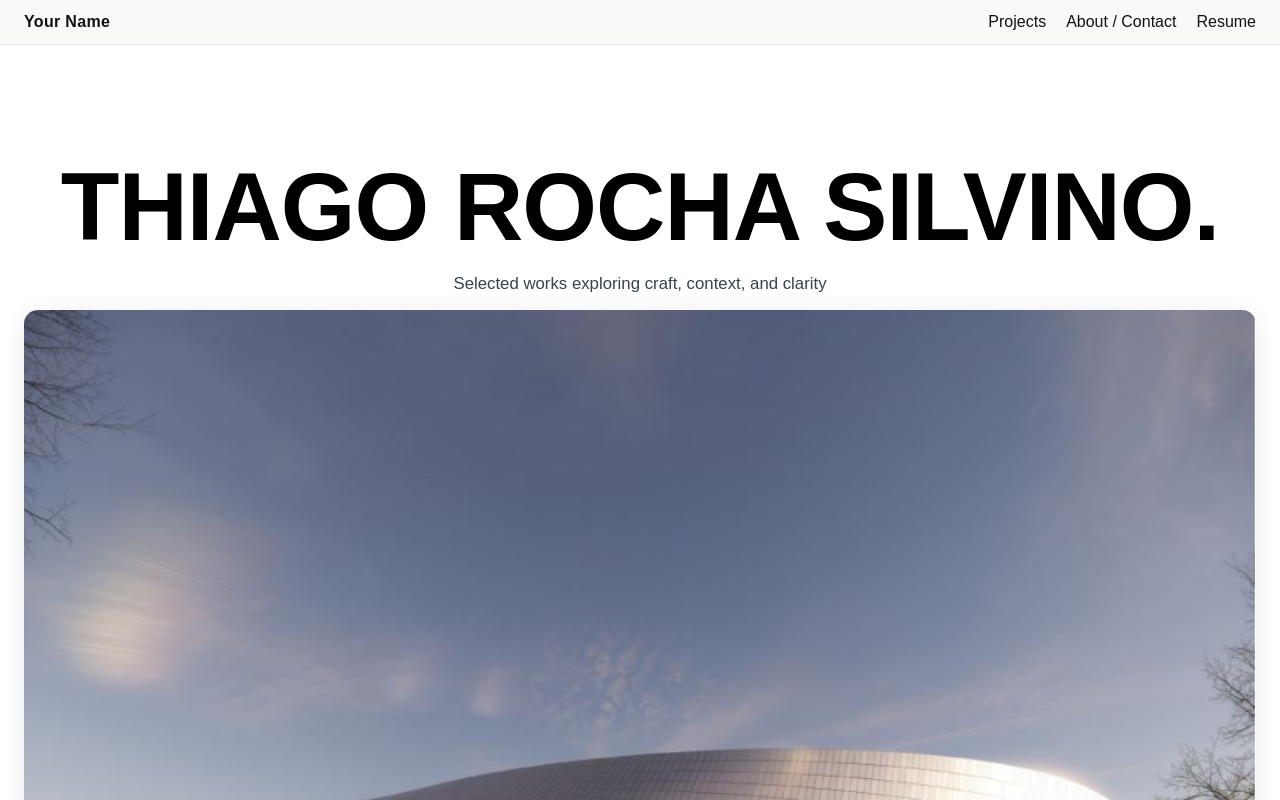
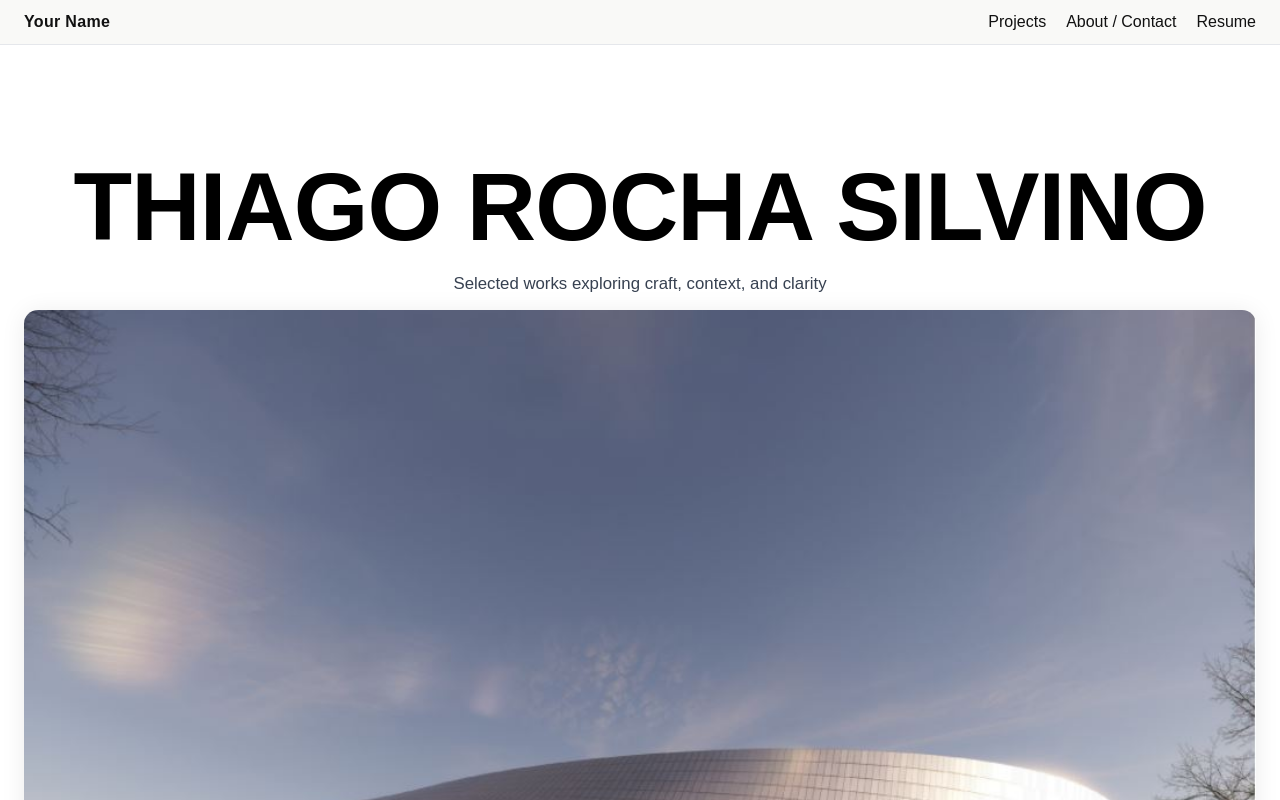
Before and after one commit to ThiagoSilvino/TRS.Portfolio, a Next.js app: page /home in a window 1280 px wide. Shown: the top 800 px of the page. Built offline with nearby package versions, Linux system fonts and the light colour scheme.

Commit message:
Update home.js

```diff
--- a/pages/home.js
+++ b/pages/home.js
@@ -6,7 +6,7 @@ export default function HomePage() {
       <main style={{ maxWidth: 1280, margin: '0 auto', padding: '2rem 1.5rem' }}>
         <section style={{ padding: 'min(6vw,5rem) 0 1rem', textAlign: 'center' }}>
           {/* kicker removed */}
-          <h1 style={display}>THIAGO ROCHA SILVINO.</h1>
+          <h1 style={display}>THIAGO ROCHA SILVINO</h1>
           <p style={lede}>Selected works exploring craft, context, and clarity</p>
         </section>
 
```
